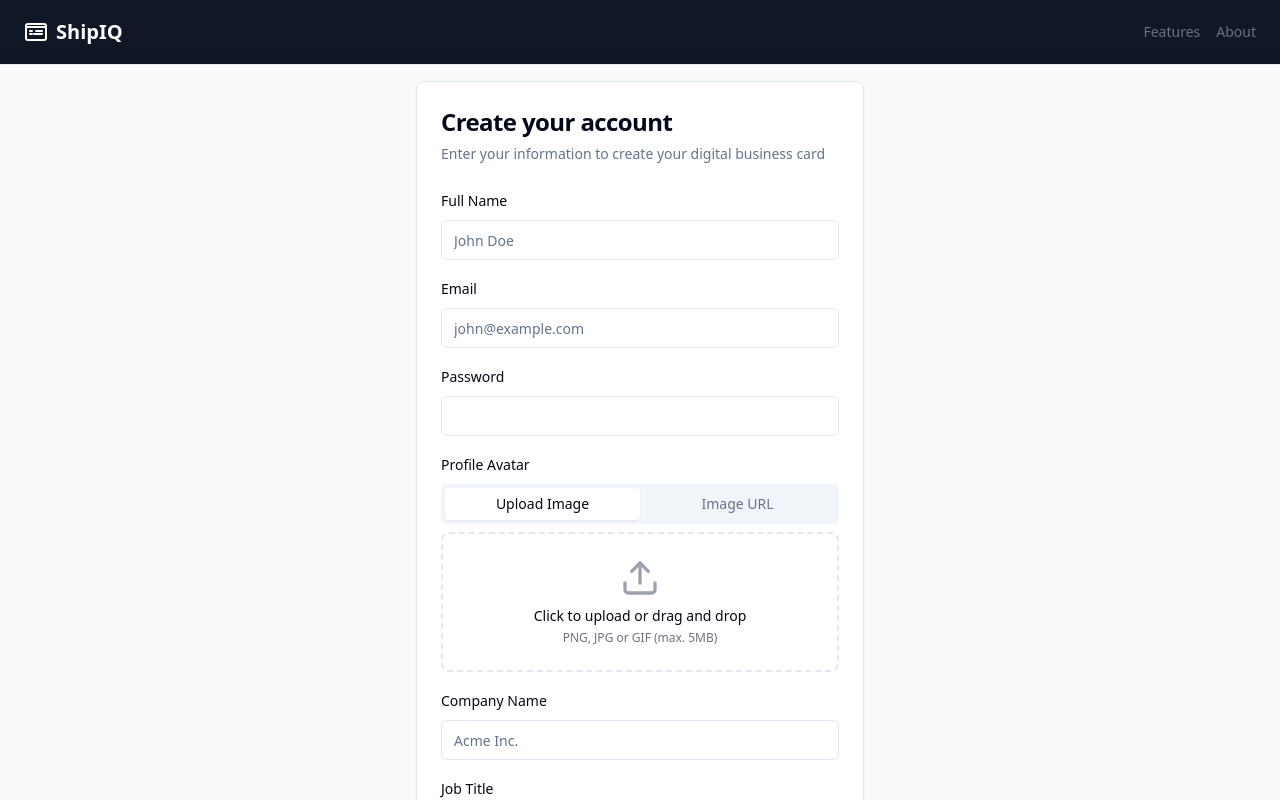
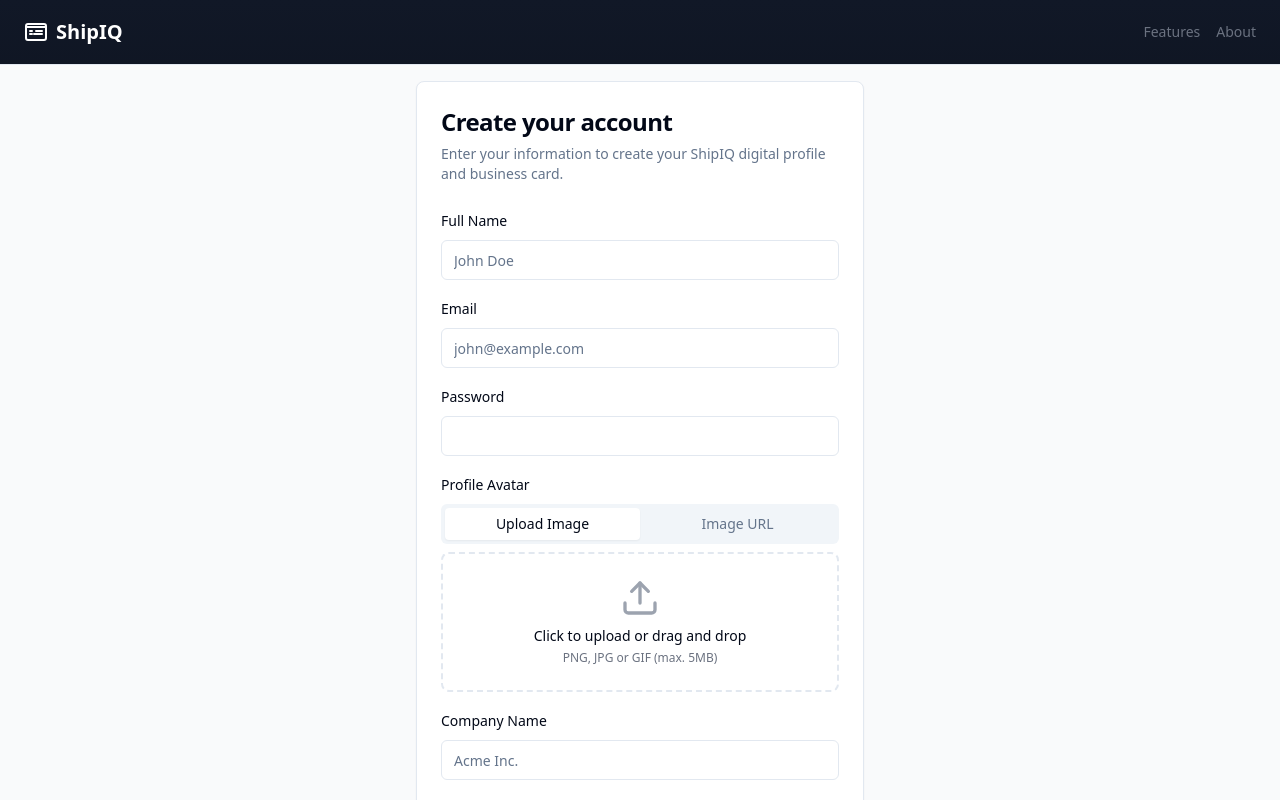
Before and after one commit to rmourey26/resendit-platform, a Next.js app: page /signup in a window 1280 px wide. Shown: the top 800 px of the page. Built offline with nearby package versions, Linux system fonts and the light colour scheme.

Commit message:
Update pageClient.tsx

```diff
--- a/app/signup/pageClient.tsx
+++ b/app/signup/pageClient.tsx
@@ -92,7 +92,7 @@ export default function SignupPageClient() {
           <Card>
             <CardHeader>
               <CardTitle className="text-2xl">Create your account</CardTitle>
-              <CardDescription>Enter your information to create your digital business card</CardDescription>
+              <CardDescription>Enter your information to create your ShipIQ digital profile and business card.</CardDescription>
             </CardHeader>
             <form onSubmit={handleSubmit}>
               <CardContent className="space-y-4">
```
